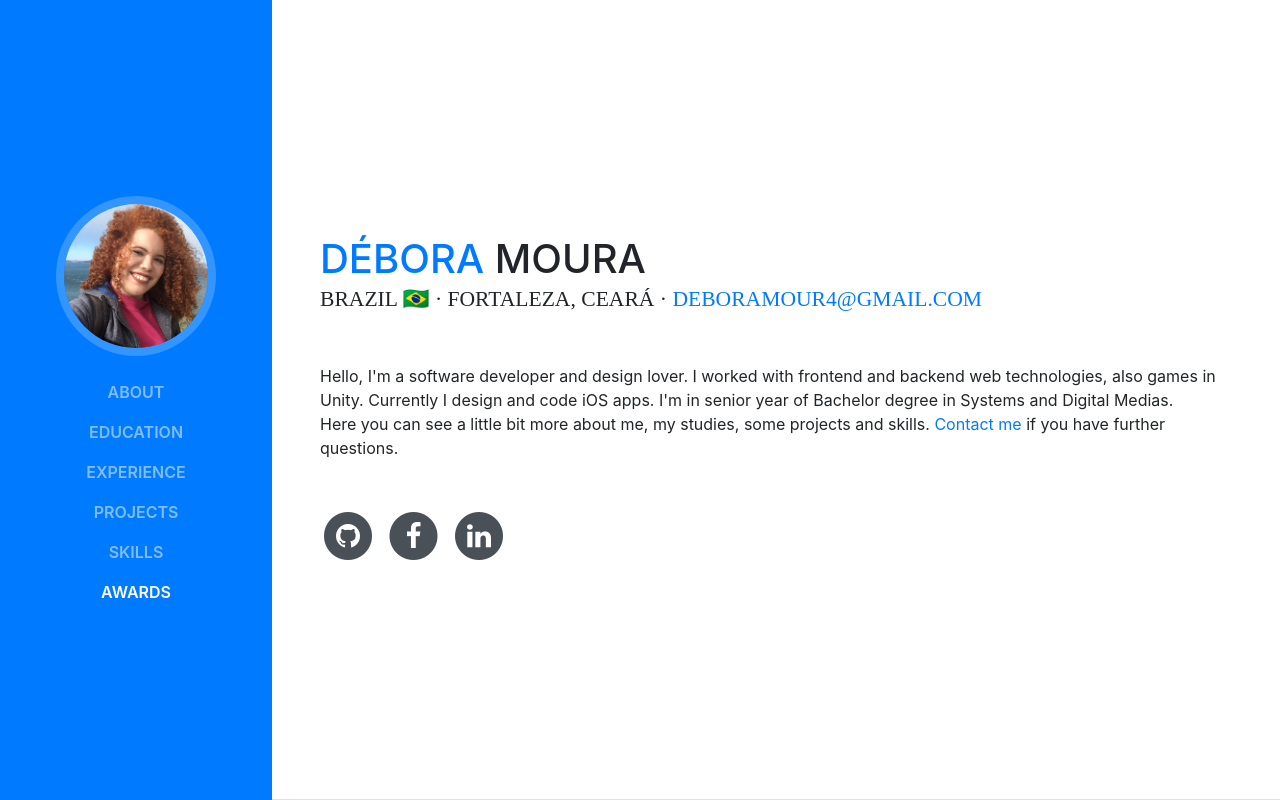
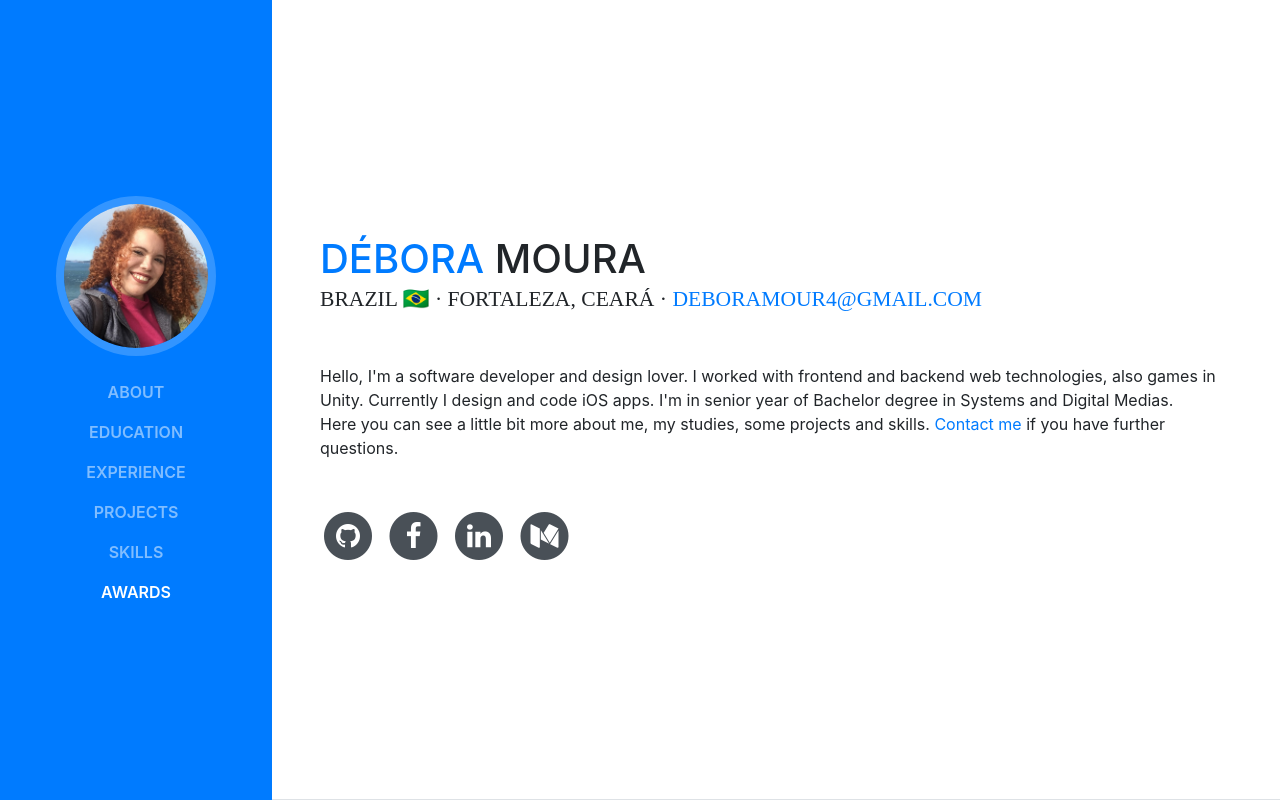
Before and after one commit to deboramour4/deboramour4.github.io, a website with bundled scripts: page index.html in a window 1280 px wide. Shown: the top 800 px of the page. Built offline with nearby package versions, Linux system fonts and the light colour scheme; a web font is replaced by a local one.

Commit message:
Change content

```diff
--- a/index.html
+++ b/index.html
@@ -105,6 +105,15 @@
                 <span class="fa-stack fa-lg">
                   <i class="fa fa-circle fa-stack-2x"></i>
                   <i class="fa fa-linkedin fa-stack-1x fa-inverse"></i>
+                </span>
+              </a>
+            </li>
+
+            <li class="list-inline-item">
+              <a target="_blank" href="https://www.medium.com/@deboramour4">
+                <span class="fa-stack fa-lg">
+                  <i class="fa fa-circle fa-stack-2x"></i>
+                  <i class="fa fa-medium fa-stack-1x fa-inverse"></i>
                 </span>
               </a>
             </li>
```
